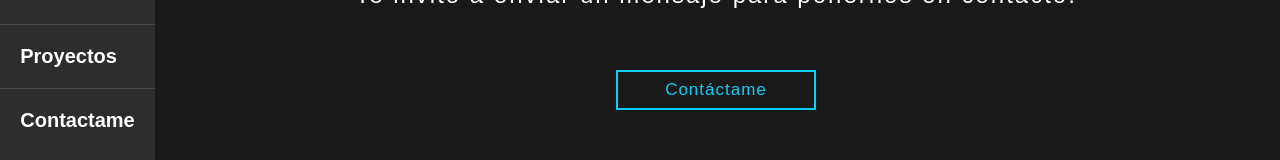
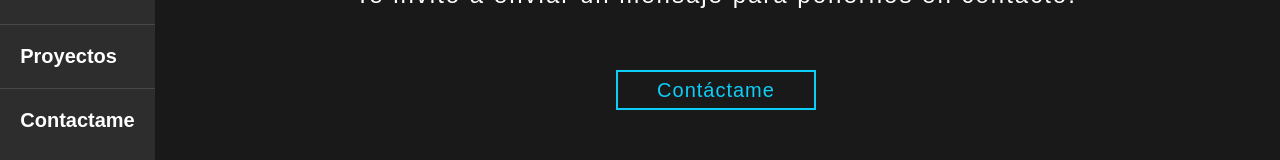
Before and after one commit to EstefaniAzocar/portafolio, a React (Create React App) app: page /contactame in a window 1280 px wide. Shown: the part 442-602 px from the top of the page. Built offline with nearby package versions, Linux system fonts and the light colour scheme.

Commit message:
estilos de la vista de contactame para escritorio

```diff
--- a/src/view/contactame/contactame.css
+++ b/src/view/contactame/contactame.css
@@ -111,6 +111,9 @@ footer{
   .contactame{
     width: 80%;
   }
+  .btnContactame{
+    font-size: 20px;
+  }
   footer{
     font-size: 1.5rem;
   }
```
